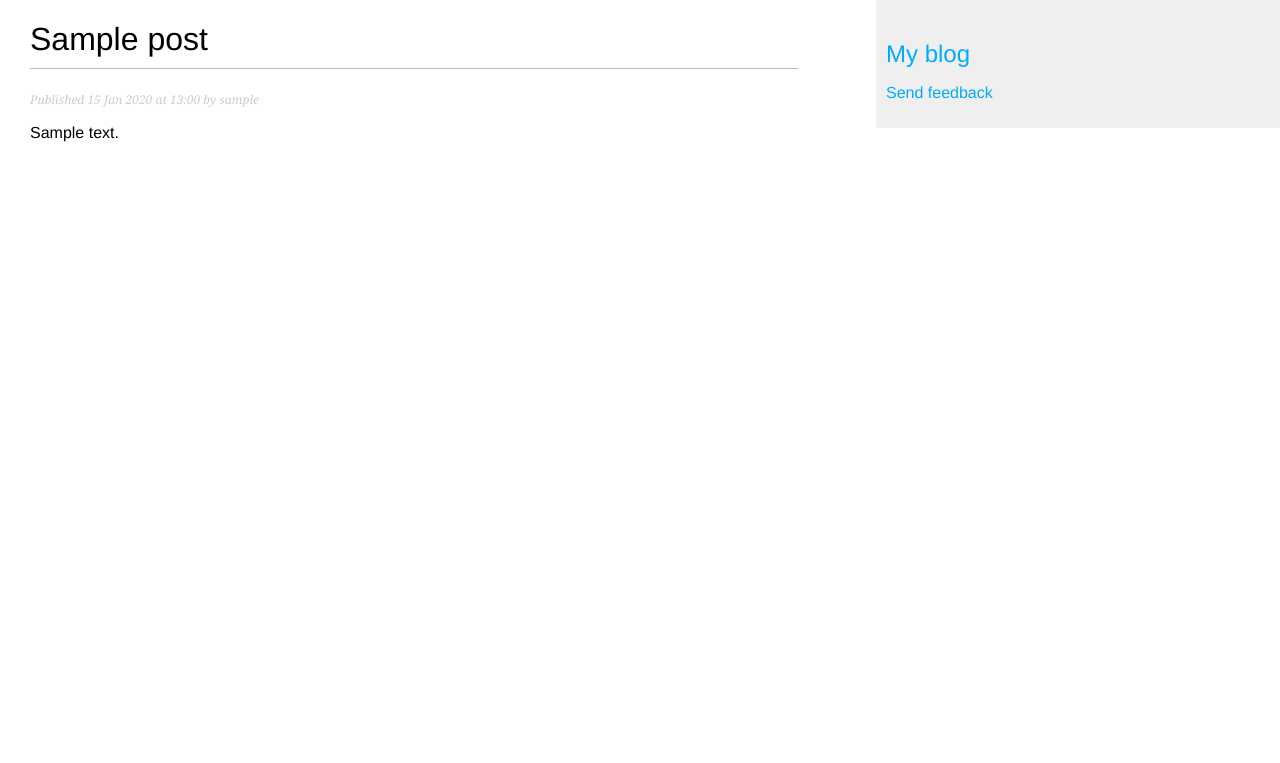
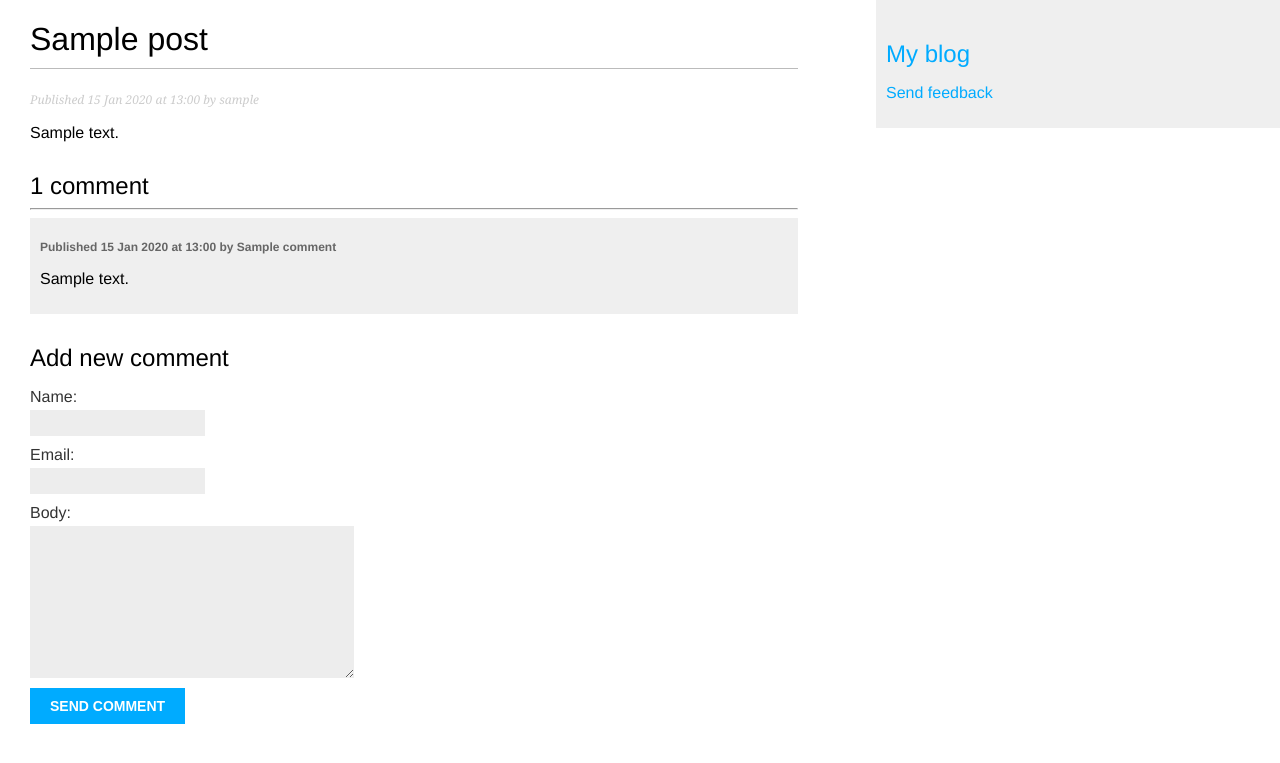
Before and after one commit to Belfler/blog-django, a Django app: a page that uses blog/templates/blog/base.html in a window 1280 px wide. Shown: the top 763 px of the page. Run offline with Django 3.2, Linux system fonts and the light colour scheme; tables that the repository leaves empty hold one stand-in row (values such as "Sample post").

Commit message:
Add commenting system

```diff
--- a/blog/forms.py
+++ b/blog/forms.py
@@ -1,5 +1,6 @@
 from django import forms
-from django.core.mail import send_mail
+
+from .models import Comment
 
 
 class FeedBackForm(forms.Form):
@@ -10,3 +11,9 @@ class FeedBackForm(forms.Form):
     def print_in_console(self):
         data = self.cleaned_data
         print(f'\n{data["name"]} ({data["email"]}) left feedback:\n{data["message"]}\n')
+
+
+class CommentForm(forms.ModelForm):
+    class Meta:
+        model = Comment
+        fields = ('name', 'email', 'body')
--- a/blog/models.py
+++ b/blog/models.py
@@ -32,6 +32,25 @@ class Post(models.Model):
     def __str__(self):
         return self.title
 
-    def get_absolute_url(self):
-        return reverse('blog:post_detail',
-                       args=[self.published.year, self.published.month, self.published.day, self.slug])
+    def get_absolute_url(self, anchor_id=''):
+        url = reverse('blog:post_detail',
+                      args=[self.published.year, self.published.month, self.published.day, self.slug])
+        if anchor_id:
+            url += ('#' + anchor_id)
+        return url
+
+
+class Comment(models.Model):
+    post = models.ForeignKey(Post, on_delete=models.CASCADE, related_name='comments')
+    name = models.CharField(max_length=50)
+    email = models.EmailField()
+    body = models.TextField()
+    created = models.DateTimeField(auto_now_add=True)
+    updated = models.DateTimeField(auto_now=True)
+    active = models.BooleanField(default=True)
+
+    class Meta:
+        ordering = ('created',)
+
+    def __str__(self):
+        return f'Comment by {self.name} on {self.post}'
--- a/blog/templates/blog/base.html
+++ b/blog/templates/blog/base.html
@@ -2,7 +2,7 @@
 <!DOCTYPE html>
 <html>
 <head>
-	<title>{% block title %}{% endblock %}</title>
+	<title>{% block title %}{% endblock %} / Simple Blog</title>
 	<link rel="stylesheet" href="{% static "css/style.css" %}">
 </head>
 <body>
--- a/blog/templates/blog/post/detail.html
+++ b/blog/templates/blog/post/detail.html
@@ -4,4 +4,22 @@
 <h1>{{ post.title }}</h1>
 <p class="date">Published {{ post.published }} by {{ post.author }}</p>
 {{ post.body|linebreaks }}
+{% with comments.count as n_comments %}
+    <h2 id="comments">{{ n_comments }} comment{{ n_comments|pluralize }}</h2>
+{% endwith %}
+<hr>
+{% for comment in comments %}
+	<div class="comment">
+		<p class="info">Published {{ comment.created }} by {{ comment.name }}</p>
+		{{ comment.body|linebreaks }}
+	</div>
+{% empty %}
+<p>No comments yet.</p>
+{% endfor %}
+<h2>Add new comment</h2>
+<form method="post">
+	{% csrf_token %}
+	{{ form.as_p }}
+	<input type="submit" value="Send comment">
+</form>
 {% endblock %}
--- a/blog/templates/blog/post/list.html
+++ b/blog/templates/blog/post/list.html
@@ -1,5 +1,5 @@
 {% extends "blog/base.html" %}
-{% block title %}My Blog{% endblock %}
+{% block title %}Latest posts{% endblock %}
 {% block content %}
 <h1>Latest posts</h1>
 {% for post in posts %}
--- a/blog/urls.py
+++ b/blog/urls.py
@@ -11,6 +11,6 @@ urlpatterns = [
     path('posts/<int:year>/', PostListView.as_view(filter_by='y')),
     path('posts/<int:year>/<int:month>/', PostListView.as_view(filter_by='ym')),
     path('posts/<int:year>/<int:month>/<int:day>/', PostListView.as_view(filter_by='ymd')),
-    path('posts/<int:year>/<int:month>/<int:day>/<slug:slug>/', PostDetailView.as_view(), name='post_detail'),
+    path('posts/<int:year>/<int:month>/<int:day>/<slug:slug>/', PostDetail.as_view(), name='post_detail'),
     path('feedback/', FeedBackView.as_view(), name='feedback'),
 ]
--- a/blog/views.py
+++ b/blog/views.py
@@ -1,8 +1,10 @@
-from django.shortcuts import render
-from django.views.generic import ListView, DetailView, FormView
+from django.shortcuts import render, reverse
+from django.views.generic import View, ListView, DetailView, FormView
+from django.views.generic.detail import SingleObjectMixin
+from django.views.generic.edit import ModelFormMixin
 
-from blog.models import Post
-from blog.forms import FeedBackForm
+from blog.models import Post, Comment
+from blog.forms import FeedBackForm, CommentForm
 
 
 class PostListView(ListView):
@@ -23,9 +25,47 @@ class PostListView(ListView):
         return queryset
 
 
-class PostDetailView(DetailView):
+class DisplayPost(DetailView):
+    """
+    View that processes GET requests for displaying Post.
+    """
     model = Post
     template_name = 'blog/post/detail.html'
+
+    def get_context_data(self, **kwargs):
+        context = super().get_context_data(**kwargs)
+        context['comments'] = self.get_object().comments.filter(active=True)
+        context['form'] = CommentForm()
+        return context
+
+
+class CommentPost(SingleObjectMixin, FormView):
+    """
+    View that processes POST requests for commenting Post.
+    """
+    model = Post
+    form_class = CommentForm
+
+    def get_success_url(self):
+        return self.get_object().get_absolute_url(anchor_id='comments')
+
+    def form_valid(self, form):
+        cd = form.cleaned_data
+        Comment(post=self.get_object(), name=cd['name'], email=cd['email'], body=cd['body']).save()
+        return super().form_valid(form)
+
+
+class PostDetail(View):
+    """
+    View that combines DisplayPost and CommentPost for dispatching GET and POST requests.
+    """
+    def get(self, request, *args, **kwargs):
+        view = DisplayPost.as_view()
+        return view(request, *args, **kwargs)
+
+    def post(self, request, *args, **kwargs):
+        view = CommentPost.as_view()
+        return view(request, *args, **kwargs)
 
 
 class FeedBackView(FormView):
```
Also changed, not shown: blog/admin.py (+8 -1 lines), blog/migrations/0002_comment.py (added), 1 other file.
